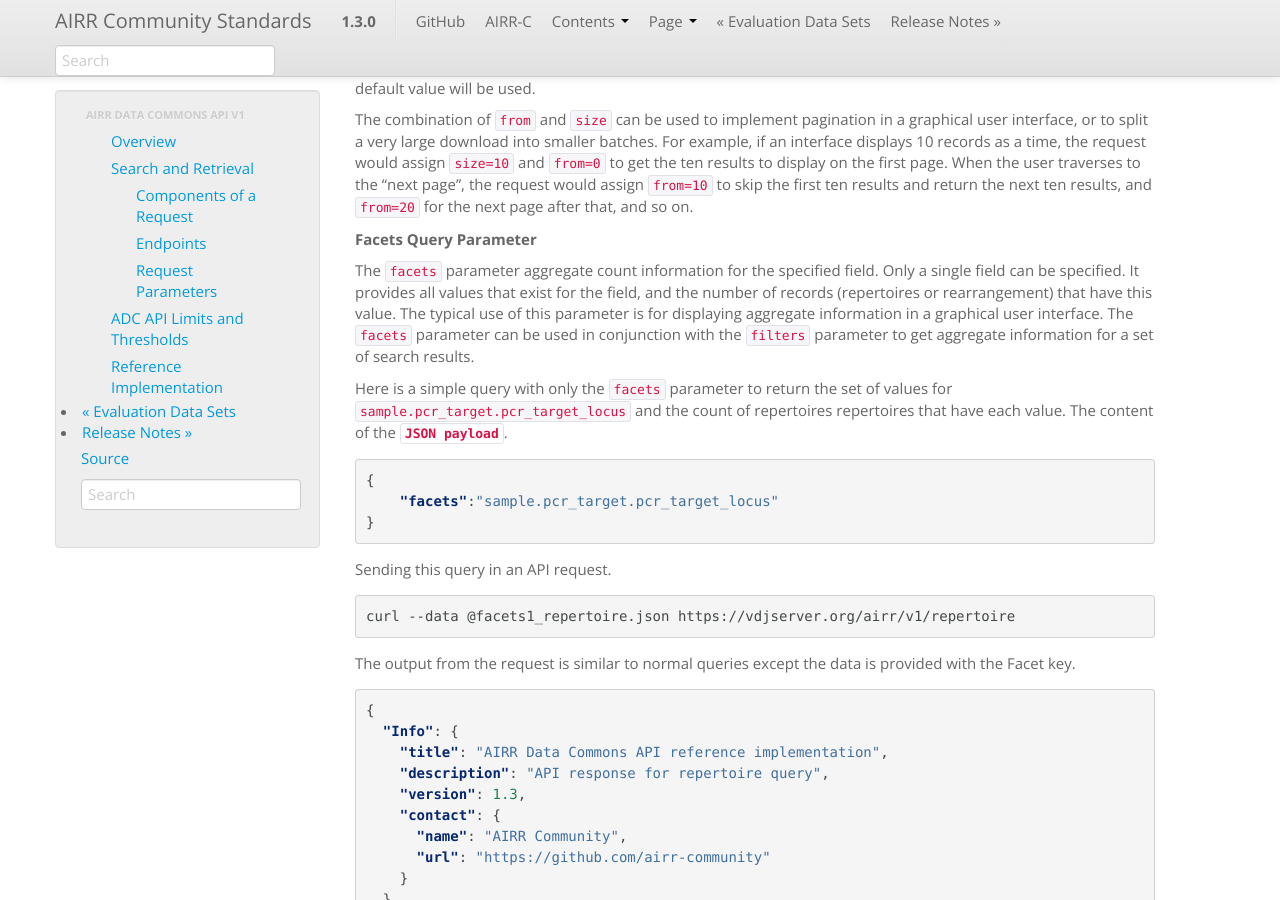
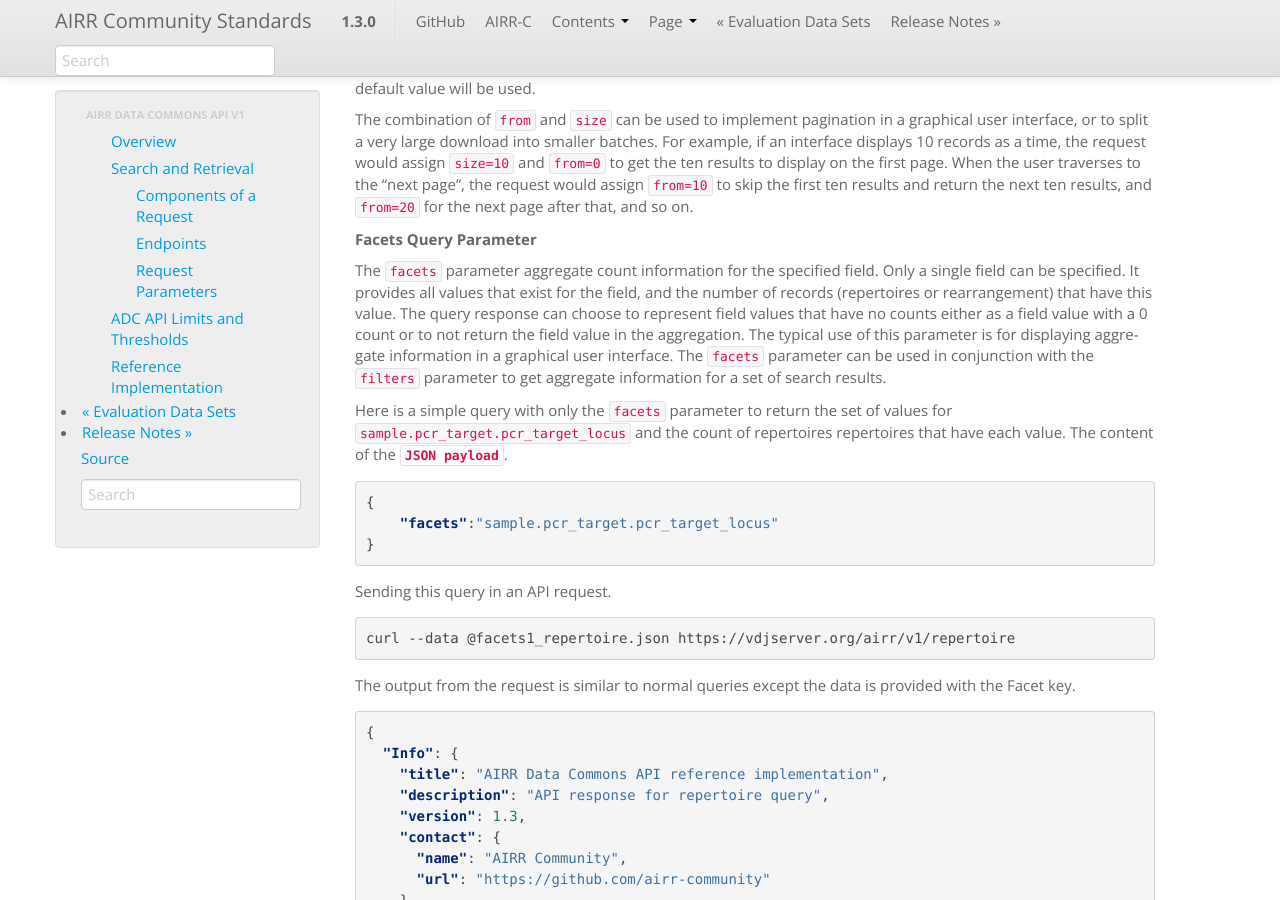
Before and after one commit to airr-community/airr-standards, a Sphinx documentation site: the page built from docs/api/adc_api.rst, in a window 1280 px wide and 900 px high, scrolled down 12392 px. Built offline with Sphinx 7.4.7, drawn with Linux system fonts in a browser that asks for light colours; pages that are not in the unit, such as notebooks, are missing from menus.

Commit message:
Change the docs slightly
Reflect the fact that either 0 counts or leaving a field out when it has a 0 count are acceptable responses.

```diff
--- a/docs/api/adc_api.rst
+++ b/docs/api/adc_api.rst
@@ -679,7 +679,10 @@ results, and ``from=20`` for the next page after that, and so on.
 The ``facets`` parameter aggregate count information for the specified
 field. Only a single field can be specified. It provides all values
 that exist for the field, and the number of records (repertoires or
-rearrangement) that have this value. The typical use of this parameter
+rearrangement) that have this value. The query response can choose to
+represent field values that have no counts either as a field value with
+a 0 count or to not return the field value in the aggregation.
+The typical use of this parameter
 is for displaying aggregate information in a graphical user
 interface. The ``facets`` parameter can be used in conjunction with
 the ``filters`` parameter to get aggregate information for a set of
```
